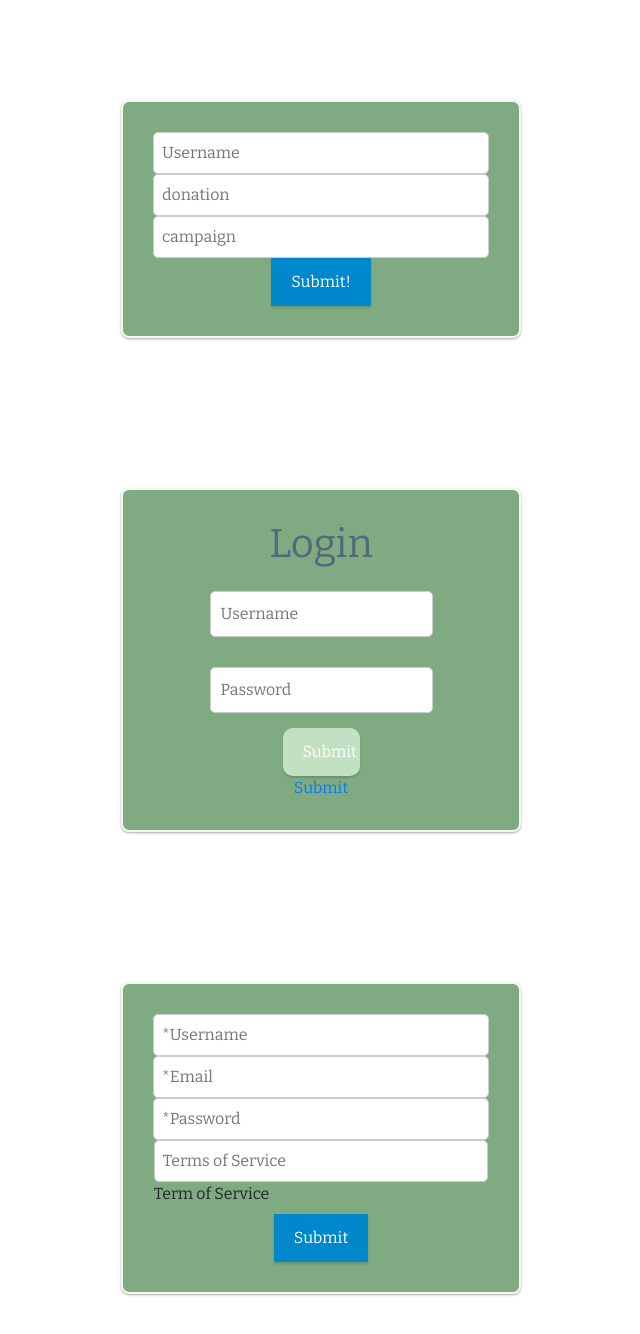
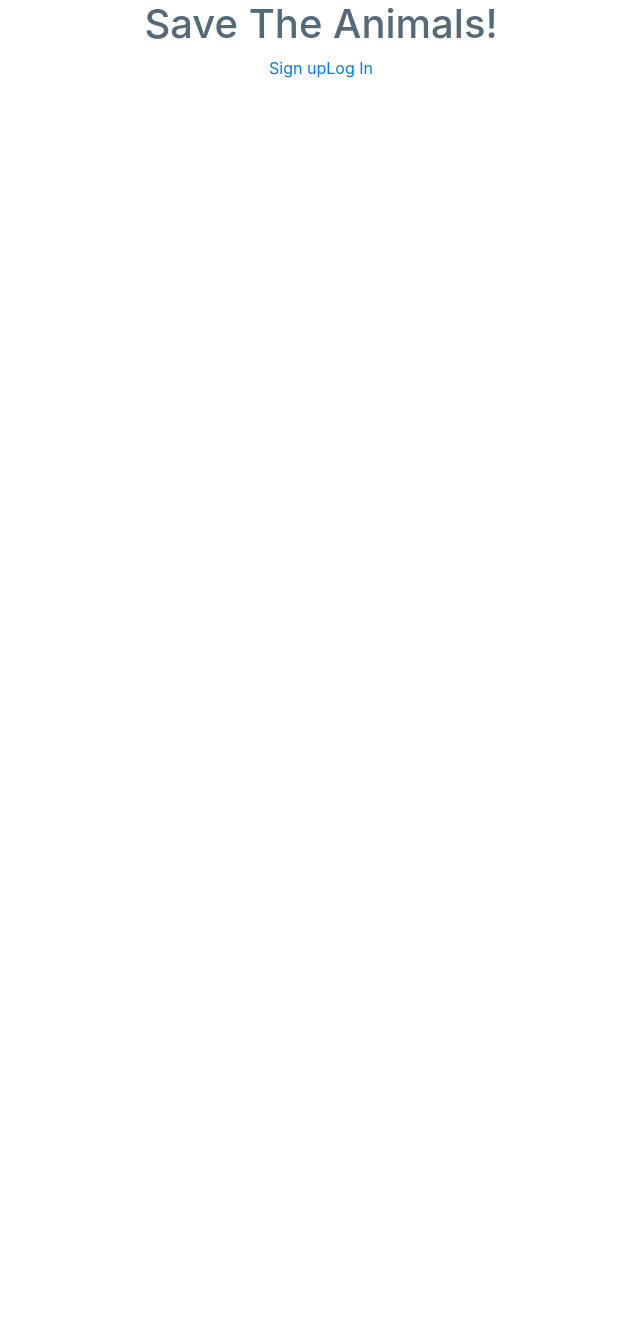
Before and after one commit to bwpt-savetheanimals/save-the-animals-fe, a React (Create React App) app in the folder save-the-animal/: page / in a window 1280 px wide. Shown: the top 1334 px of the page, without its empty margins (319-959 px from the left). After the commit the page ends 800 px from the top, so only its background shows below. Built offline with nearby package versions, Linux system fonts and the light colour scheme.

Commit message:
have login button directing to dashboard once username and password is enter.

```diff
--- a/save-the-animal/src/App.css
+++ b/save-the-animal/src/App.css
@@ -12,7 +12,7 @@ form {
   border: 2px solid #F7F7F2;
   border-radius: 8px;
   font-family: 'Josefin Sans', sans-serif;
-font-family: 'Bitter', serif;
+  font-family: 'Bitter', serif;
 
 }
 
--- a/save-the-animal/src/App.js
+++ b/save-the-animal/src/App.js
@@ -1,21 +1,24 @@
 import React from 'react';
 import DonateForm from './DonateForm'
+import { BrowserRouter as Router, Route } from 'react-router-dom';
+import './App.css';
 
 import SignUp from './SignUp'
-
-import './App.css';
+import WelcomePage from './Components/Welcome';
 import FormikUserForm from './Components/LogIn';
 import Dashboard from './Components/Dashboard';
-import { BrowserRouter as Router, Route } from 'react-router-dom';
+
+
 
 function App() {
   return (
 
     <div className="App">
-     <DonateForm/>
-      <FormikUserForm />
+      <Route exact path="/" component={WelcomePage} />
+      <Route path="/signup" component={SignUp} />
+      <Route path="/login" component={FormikUserForm} />
       <Route path="/dashboard" component={Dashboard}/>
-   <SignUp />
+     <Route path="/donate" component={DonateForm}/>
     </div>
   );
 }
--- a/save-the-animal/src/Components/Dashboard.js
+++ b/save-the-animal/src/Components/Dashboard.js
@@ -2,9 +2,9 @@ import React, { useState, useEffect } from "react";
 import ReactDOM from "react-dom";
 import Axios from "axios";
 import styled from 'styled-components';
-import { BrowserRouter as Router, Route } from 'react-router-dom';
+import { BrowserRouter as Router, Route, Link } from 'react-router-dom';
+import UserLogin from './User';
 
-import UserLogin from './User';
 
 
 function Dashboard() {
@@ -14,13 +14,6 @@ function Dashboard() {
         Axios
             .get(`https://reqres.in/api/users/${username}`)
             .then((res) => {
-                  {username.map((users) => (
-                    <div key={users.id}>
-                        <div>Name: {users.username}</div>
-
-                        </div>
-
-                ))}
                 setUser(res.data.username);
                 console.log(res.data.username)
             })
@@ -31,6 +24,8 @@ function Dashboard() {
     return (
         <div>
            <Route path='/dashboard' component={UserLogin}></Route>
+           <button>Donate Here</button>
+           <Link to='donate' type='submit'>Donate</Link>
         </div>
     )
 }
--- a/save-the-animal/src/Components/LogIn.js
+++ b/save-the-animal/src/Components/LogIn.js
@@ -4,7 +4,7 @@ import { withFormik, Form, Field } from "formik";
 import * as Yup from "yup";
 import Axios from "axios";
 import styled from 'styled-components';
-import { Link, Route } from 'react-router-dom'
+import { Link, Route, NavLink } from 'react-router-dom'
 
 import Dashboard from './Dashboard';
 
@@ -20,10 +20,17 @@ border-color: #F7F7F2;
 border-radius: 10px;
 `
 
+const StyleButton = styled(NavLink)`
+width: 77px;
+background-color: #C2E1C2;
+border-color: #F7F7F2;
+border-radius: 10px;
+`
+
 
 function LoginForm({ errors, touched, status }) {
     const [user, setUser] = useState([])
-        useEffect (() => {
+    useEffect(() => {
         if (status) {
             setUser([...user, status])
         }
@@ -37,39 +44,23 @@ function LoginForm({ errors, touched, status }) {
                     {touched.username && errors.username && <p className="error"> {errors.username}</p>}
                     <StyledField type="text" name="username" placeholder="Username" />
                 </div>
-                {/* <div>
-                    {touched.email && errors.email && <p className="error"> {errors.email}</p>}
-                    <StyledField type="email" name="email" placeholder="Email" />
-                </div> */}
+
                 <div>
                     {touched.password && errors.password && <p className="error"> {errors.password}</p>}
                     <StyledField type="password" name="password" placeholder="Password" />
                 </div>
-                {/* <div>
-                    {touched.campaign && errors.campaign && <p className="error"> {errors.campaign}</p>}
-                    <StyledField component="select" name="campaign" className="field">
-                        <option value="" disabled>Select Campaign</option>
-                        <option value="campaign1">Campaign 1</option>
-                        <option value="campaign2">Campaign 2</option>
-                        <option value="campaign3">Campaign 3</option>
-                    </StyledField>
-                </div> */}
-                <StyledButton type='submit'>Submit</StyledButton>
-                <Link to='dashboard' type='submit'>Submit</Link>
-                <Route path='/dashboard' component={Dashboard}>Submit</Route>
+
+
+                <StyledButton type="submit">Submit</StyledButton>
+
+                {/* <Route path='/dashboard' component={Dashboard}>Submit</Route>
                 {user.map((users) => (
                     <div key={users.id}>
                         <div>Name: {users.username}</div>
-
                         <div>Password: {users.password}</div>
-
-
                     </div>
-
-                ))}
+                ))} */}
             </Form>
-
-
         </div>
     );
 }
@@ -79,9 +70,7 @@ const FormikUserForm = withFormik({
     mapPropsToValues({ username, password }) {
         return {
             username: username || "",
-            // email: email || "",
             password: password || ""
-            // campaign: campaign || ""
         };
     },
     validationSchema: Yup.object().shape({
@@ -94,10 +83,9 @@ const FormikUserForm = withFormik({
             .required("Password is required to login")
         // campaign: Yup.mixed()
         //     .required("Choose a campaign")
-
     }),
-
-    handleSubmit: (values, { setStatus }) => {
+    handleSubmit: (values, { props, setStatus }) => {
+        props.history.push('/dashboard');
         Axios.post('https://reqres.in/api/users', values)
             .then((res) => {
                 setStatus(res.data)
@@ -106,6 +94,8 @@ const FormikUserForm = withFormik({
             .catch((error) => {
                 console.log(error)
             })
+
+
     }
 })(LoginForm);
 
--- a/save-the-animal/src/Components/User.js
+++ b/save-the-animal/src/Components/User.js
@@ -8,7 +8,7 @@ function UserLogin(props) {
     return (
         <div>
            <Link to="dashboard"> </Link>
-           <h1>Welcome {props.username}</h1>
+           <h1>Welcome {props.username} User!</h1>
         </div>
     );
 }
--- /dev/null
+++ b/save-the-animal/src/Components/Welcome.js
@@ -0,0 +1,16 @@
+import React from 'react';
+import ReactDOM from "react-dom";
+import styled from 'styled-components';
+import { Link, Route } from 'react-router-dom'
+
+function WelcomePage() {
+    return (
+        <div>
+            <h1>Save The Animals!</h1>
+            <Link to="/signup">Sign up</Link>
+            <Link to="login">Log In</Link>
+        </div>
+    )
+}
+
+export default WelcomePage;
```
Also changed, not shown: 1 other file (tests, documents, lock files or other folders). Lines whose indentation alone changed are shown as unchanged.
